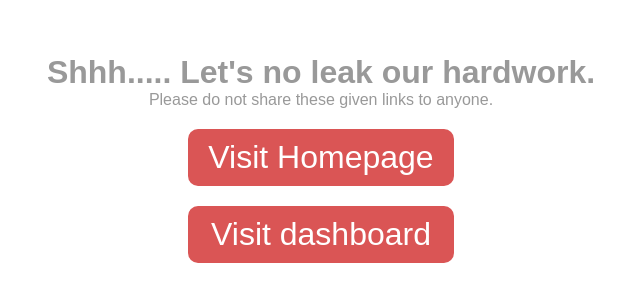
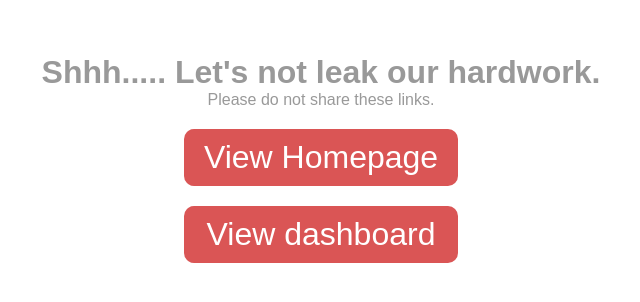
Before and after one commit to verma99776264/cdshandles001, a plain HTML site: page index.html in a window 1280 px wide. Shown: the part 232-534 px from the top of the page, without its empty margins (319-959 px from the left). Drawn offline with Linux system fonts and the light colour scheme.

Commit message:
Fixed content

```diff
--- a/index.html
+++ b/index.html
@@ -71,17 +71,17 @@
             <h2>Please use a laptop, desktop or a tablet to view.....</h2><br />
             Or while using tablet please prefer landscape mode. <br />
             <br />
-            <span>Shhh... Let's not leak our hardwork (Do not share this links)</span>
+            <span>Shhh... Let's not leak our hardwork (Do not share this link)</span>
         </div>
     </div>
     <div class="container">
         <div class="head">
-        <h1>Shhh..... Let's no leak our hardwork.</h1>
-        <p>Please do not share these given links to anyone.</p>
+        <h1>Shhh..... Let's not leak our hardwork.</h1>
+        <p>Please do not share these links.</p>
         </div>
         <div class="links">
-            <a href="https://gleeful-daffodil-c4434d.netlify.app/" target="_blank">Visit Homepage</a>
-            <a href="https://cdsadmin001.netlify.app/" target="_blank">Visit dashboard</a>
+            <a href="https://gleeful-daffodil-c4434d.netlify.app/" target="_blank">View Homepage</a>
+            <a href="https://cdsadmin001.netlify.app/" target="_blank">View dashboard</a>
         </div>
     </div>
 </body>
```
